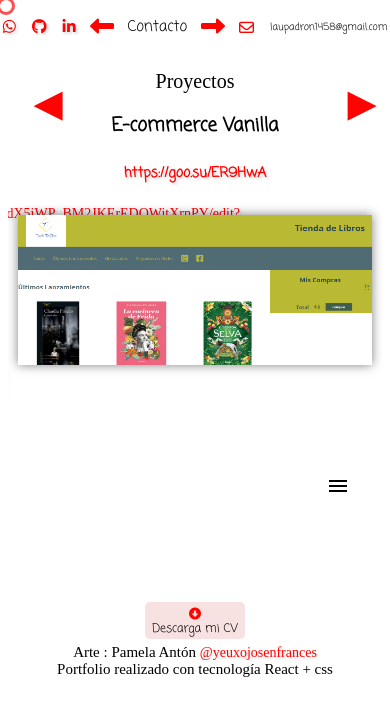
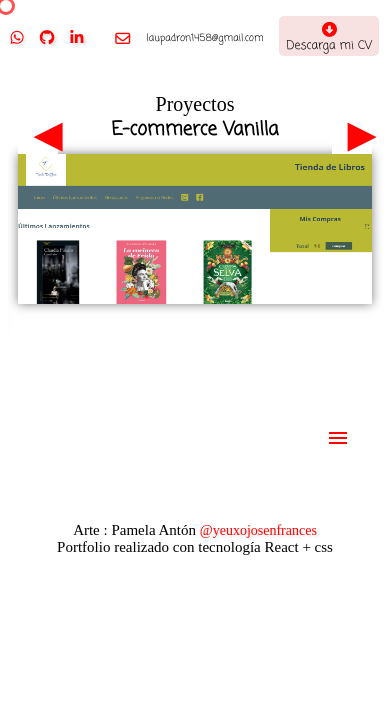
Before and after one commit to laupadron/nuevo_lauri, a React (Vite) app: page /#/projects in a window 390 px wide. Shown: the top 716 px of the page. Built offline with nearby package versions, Linux system fonts and the light colour scheme; a web font is replaced by a local one.

Commit message:
querys details

```diff
--- a/src/components/Contact.jsx
+++ b/src/components/Contact.jsx
@@ -25,6 +25,7 @@ const Contact = () => {
             <div className='mail'>
                 <i className="fa-regular fa-envelope"></i>
                 <h2>laupadron1458@gmail.com</h2>
+                <a href="https://drive.google.com/file/d/1MKSx0pWx5mlbCxAUAaxmQmMpFY8ujbe1/view?usp=drive_link" target="_blank" download="CV LauPadron"><button><i className="fa-solid fa-circle-down"></i>Descarga mi CV</button></a>
             </div>
         </div>
     );
--- a/src/components/Footer.jsx
+++ b/src/components/Footer.jsx
@@ -6,7 +6,7 @@ const Footer = () => {
   <>
 
       <div className="end">
-        <a href="https://drive.google.com/file/d/1MKSx0pWx5mlbCxAUAaxmQmMpFY8ujbe1/view?usp=drive_link" target="_blank" download="CV LauPadron"><button><i className="fa-solid fa-circle-down"></i>Descarga mi CV</button></a>
+
         <h2 className='pom'>Arte : Pamela Antón <a href="https://www.instagram.com/yeuxojosenfrances/" target="_blank" rel="noopener noreferrer">
                     @yeuxojosenfrances
                 </a></h2>
--- a/src/components/Nav.jsx
+++ b/src/components/Nav.jsx
@@ -62,7 +62,7 @@ const Nav = () => {
 
 
       <div className={`nav-toggle ${isMenuOpen ? 'open' : ''}`} onClick={toggleMenu}>
-      <span className="material-symbols-outlined">
+      <span className="material-symbols-outlined" style={{color:'#FF0303'}}>
 menu
 </span>
 
--- a/src/components/Projects.jsx
+++ b/src/components/Projects.jsx
@@ -41,31 +41,20 @@ const Projects = () => {
      >
         <h3>{proyecto.title}</h3>
 
-        {/* Mostrar múltiples enlaces si existen */}
-        {Array.isArray(proyecto.link) ? (
-          <div className='link'>
-            {proyecto.link.map((link, linkIndex) => (
-              <React.Fragment key={linkIndex}>
-                <Link to={link} style={{ color: '#ff0000' }}>
-                  {link}
-                </Link>
-                {linkIndex < proyecto.link.length - 1 && ' / '}
-              </React.Fragment>
-            ))}
-          </div>
-        ) : (
-          <h3 className='link'>
-            <Link to={proyecto.link} style={{ color: '#ff0000' }}>
-              {proyecto.link}
-            </Link>
-          </h3>
-        )}
+
+
+
 
         <div className="image-container">
           <img src={proyecto.image} alt={proyecto.title} style={{ width: '500px' }} />
           {hoveredIndex === index && (
             <div className="description-overlay">
-              <p>{proyecto.description}</p>
+              <p style={{marginTop:"5px"}}>{proyecto.description}</p>
+              <button className="ver-boton">
+        <Link to={proyecto.link} style={{ color: '#ff0000', fontSize:'12px', fontFamily:'"Soming Soon", cursive' }}>
+          Ver Página
+        </Link>
+      </button>
             </div>
           )}
         </div>
--- a/src/projects.json
+++ b/src/projects.json
@@ -2,73 +2,73 @@
     "projectos": [
       {
         "title":"E-commerce Vanilla",
-        "link":"https://goo.su/ER9HwA",
+        "link":"http://bit.ly/3vV59lK",
         "image": "ecommerVanillaJS.png",
         "description":"Realizado en JS VANILLA y Css. Trabajo final de módulo Fundamentos de la programación. Portada de e-commerce con carrito de compras y suma de total de productos JS puro"
       },
       {
         "title":"App-Weather",
-        "link":"https://goo.su/ww5L0wU",
+        "link":"https://bit.ly/47Nn4YR",
         "image": "APPWEATHER.png",
         "description":"Realizado en JS, React y Css con uso de Api. Aplicación que brinda datos del clima en lugar de ubicación del usuario. Agregado de hora local actualizada."
       },
       {
         "title":"Rick and Morty",
-        "link":"https://goo.su/SRdSwpA",
+        "link":"https://bit.ly/3vTi1Zu",
         "image": "RICKANDMORTY.png",
         "description":"Realizado en Js,React, Css y consumo de Api. Trabajo en equipo colaborativo, con efectos en Css. Tiene el plus de buscador por Id y paginación web."
       },
       {
         "title":"Pokedex",
-        "link":"https://goo.su/uXCy",
+        "link":"https://bit.ly/48RCQmA",
         "image": "POKEDEX.png",
         "description":"Realizado en Js,React, Css y consumo de Api. Implementación de LottieFiles para animaciones Web. Posee rutas protegidas, filtrado con botón tipo switch."
       },
       {
         "title":"E-commerce React",
-        "link":"https://goo.su/iDJ1",
+        "link":"https://bit.ly/48TtdEe",
         "image": "ecommerceREACT.png",
         "description":"Realizado en Js,React, Css y consumo de Api. Trabajo final de módulo Desarrollo Front End. Uso de Bootstrap, rutas protegidas, filtrado por precio y/o tipo de producto. Slice de imágenes del producto. Filtrado de productos similares al elegido y carrito de compras"
       },
       {
         "title":"API Rest E commerce",
-        "link":"https://ecommerce-api-q8r7.onrender.com/api/v1/docs/",
+        "link":"https://bit.ly/48Qo13S",
         "image": "API Rest e commerce.png",
         "description":"Realizado con Node js y Express Node. Trabajo final de módulo Back End. Se realizó paginación, envío de correos, middlewares de autenticación. Completado con el plus de documentación (SWAGGER)"
       },
       {
         "title":"Para Cuando Web",
-        "link":"https://www.paracuandoqueretaro.com/",
+        "link":"https://bit.ly/3S8Chh2",
         "image": "paracuando.jpg",
         "description":"Prototipo de Web de Eventos sociales. Realizado en equipos de trabajo, implementando tecnologías React y Typescript"
       },
       {
         "title":"Para Cuando Api",
-        "link":"https://paracuando-gen19-team-9.academlo.tech/api/v1/docs/",
+        "link":"https://bit.ly/4bi6Sll",
         "image": "paracuando_api.jpg",
         "description":"Api complementaria de web Para Cuando. trabajamos con Node.js, Sequelize, Express, PostgreSQL, Postman para consultas. Posee Loguin como usuario y/o administrador"
       },
       {
         "title":"Api y Web Centro Cultural",
-        "link":["https://github.com/codoacodo14/API_codoacodo14?search=1", "https://codoacodo-grupo14-centrocultural.netlify.app/"],
+        "link": "https://bit.ly/47RaDer",
         "image": "web python.jpg",
         "description":"Web Centro Cultural con cartelera de eventos, consulta de biblioteca, logueo de administrador.El front hecho con tecnología Js Vanilla, Css. El back con Python"
       },
       {
         "title":"Portfolio Profesional Fotografía",
-        "link":"https://agosfotografia.netlify.app/",
+        "link":"https://bit.ly/49aMJvt",
         "image": "fotografia.jpg",
         "description":"Sitio web de portafolio Profesional de fotógrafo creado en React/TypeScript y Tailwind CSS"
       },
       {
         "title":"Portfolio Profesional Concejal",
-        "link":"https://juandomingogallo.netlify.app/",
+        "link":"https://bit.ly/3OmUzKt",
         "image": "juando.jpg",
         "description":"Trabajo realizado en React y css. Página estilo portfolio para visualizar trabajo de gestión de un concejal"
       },
       {
         "title":"Informe sobre gestión Concejo Deliberante Concordia",
-        "link":["https://lookerstudio.google.com/s/tYYuPtrycMk", "https://docs.google.com/spreadsheets/d/18MAtxIwTZUzWhRz20tdX5iWP_BM2JKErEDOWitXrnPY/edit?usp=sharing"],
+        "link": "https://bit.ly/42iqSQL",
         "image": "concejales.jpg",
         "description":"Trabajo estadístico realizado para el Concejo Deliberante de la ciudad de Concordia sobre las resoluciones aprobadas en la última gestión. Se recopilaron datos públicos para generar la base de datos en Excel, allí mismo mediante tablas dinámicas y querys se generaron filtrado de datos y estadísticas y luego se migró esa BD a Looker Studio para la generación de los gráficos y el informe final "
       }
--- a/src/styles/arrow.css
+++ b/src/styles/arrow.css
@@ -1,33 +1,43 @@
-/* Arrow.css */
-.slick-arrow {
+
+
+  /* Añade estas reglas a tu archivo de estilos CSS */
+.slick-prev,
+.slick-next {
   background-color: #ffffff;
   color: #FF0303;
   font-size: 38px;
-
   width: 40px;
   height: 40px;
   display: flex;
   align-items: center;
   justify-content: center;
   cursor: pointer;
+  z-index: 1000; /* Ajusta según sea necesario */
+
 }
 
-   /* .slick-prev {
-    left: 330px;
-    top: 250px;
+
+.slick-prev {
+  left: 300px;
+  top: 60%; /* Centra verticalmente */
+  transform: translateY(-50%); /* Ajusta completamente verticalmente */
 }
 
 .slick-next {
-    right: 350px;
-    top: 250px;
-  }  */
-
+  right: 320px;
+  top: 60%; /* Centra verticalmente */
+  transform: translateY(-50%); /* Ajusta completamente verticalmente */
+}
+@media screen and (max-width: 768px) {
   .slick-prev {
-    left: 10px;
-    top: 10px;
+    left: 10px;  /* Ajusta según sea necesario */
+    right: auto; /* Reinicia la posición right a auto */
+    top:8%
   }
 
   .slick-next {
-    right: 10px;
-    top: 10px;
+    right: 10px; /* Ajusta según sea necesario */
+    left: auto; /* Reinicia la posición left a auto */
+    top:8%;
   }
+}
--- a/src/styles/contact.css
+++ b/src/styles/contact.css
@@ -4,9 +4,9 @@
     justify-content: center;
     align-items: center;
     margin: 0 auto; /* Agrega margen automático para centrar el grid */
-    max-width: 800px;
+    max-width: 1300px;
     margin-top: 1rem;
-    gap: 3rem;
+    gap: 1rem;
 }
 .mail{
   display: flex;
@@ -25,7 +25,7 @@
 .icons{
     display: flex;
     gap: 3rem;
-    justify-content: center;
+    justify-content:center;
     align-items: center;
 }
 .icons i{
@@ -41,7 +41,7 @@
 .contact{
     display: flex;
     gap: 3rem;
-    justify-content: center;
+    justify-content:space-around;
     align-items: center;
 }
 .contact h2{
@@ -66,10 +66,36 @@
     }
 }
 
+.mail button{
+    margin-bottom: 5px;
+    width: 100px;
+    border: none;
+    border-radius: 5px;
+    font-size: 12px;
+    display: flex;
+    flex-direction: column;
+    align-items: center;
+    justify-content: center;
+    background-color: #f7e1e1;
+    font-family: 'Coming Soon', cursive;
+ }
+ .mail button:hover{
+    transform: scale(1.2);
+}
+ .mail button i{
+    margin-top: 5px;
+    color:#FF0303 ;
+ }
+
 @media (max-width: 768px) {
+    .contact{
+        display: none;
+    }
     .container-contact{
-        gap: 1rem;
+        gap: 2rem;
         margin-bottom: 2rem;
+        margin-left: 2rem;
+        margin-right: 0;
     }
     .mail h2{
         font-size: 10px;
--- a/src/styles/footer.css
+++ b/src/styles/footer.css
@@ -23,23 +23,3 @@
  .pom:hover{
     transform: scale(1.2);
  }
- .end button{
-    margin-bottom: 5px;
-    width: 100px;
-    border: none;
-    border-radius: 5px;
-    font-size: 12px;
-    display: flex;
-    flex-direction: column;
-    align-items: center;
-    justify-content: center;
-    background-color: #f7e1e1;
-    font-family: 'Coming Soon', cursive;
- }
- .end button:hover{
-    transform: scale(1.2);
-}
- .end button i{
-    margin-top: 5px;
-    color:#FF0303 ;
- }
--- a/src/styles/nav.css
+++ b/src/styles/nav.css
@@ -86,11 +86,21 @@
         ul button{
           display: block;
         }
+        .home-container{
+          height: 310px;
+        }
         .nav-container {
           flex-direction: column;
           align-items:end;
          justify-content: flex-end;
          margin-right: 2rem;
+         margin-top: 0;
+         height: 100px;
+         padding-bottom: 1rem;
+        }
+        nav.nav-container{
+          padding-bottom: 1rem;
+          margin-top: 0;
         }
 
         .nav-toggle {
--- a/src/styles/projects.css
+++ b/src/styles/projects.css
@@ -17,10 +17,11 @@
 
 .slider h3 {
     font-family: 'Coming Soon', cursive;
+    margin: 0;
 }
 
 .slider img {
-    width: 500px;
+    /* width: 500px; */
     height: 250px;
     align-self: center;
     margin: 10px;
@@ -72,13 +73,26 @@
 .nav-container{
     margin-top: 2rem;
 }
+.ver-boton{
+width: 80px;
+height: 40px;
+border-radius: 1rem;
+border:none;
+
+}
+.ver-boton:hover{
+    transform: scale(1.2);
+}
+
+
 
 @media (max-width: 768px){
     h3 .link{
         text-align: center;
     }
     .slider img {
-        width: 150px;
+        width:150px;
         height: 150px;
     }
+
 }
--- a/src/styles/skills.css
+++ b/src/styles/skills.css
@@ -33,3 +33,16 @@
 
 
 }
+@media screen and (max-width: 768px) {
+    p{
+        font-size: 10px;
+    }
+    .buttons button{
+        width: 100px;
+        font-size: 15px;
+    }
+    .fa-plus{
+        margin-left: 1px;
+        padding-bottom: 3px;
+    }
+}
```
Lines whose indentation alone changed are shown as unchanged.
